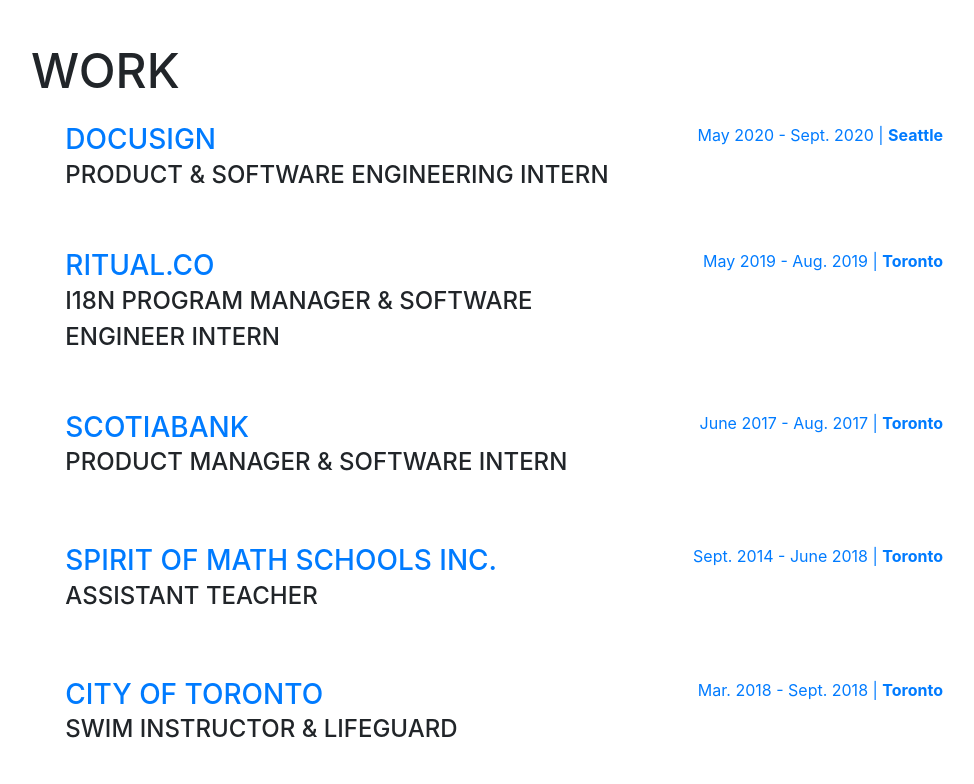
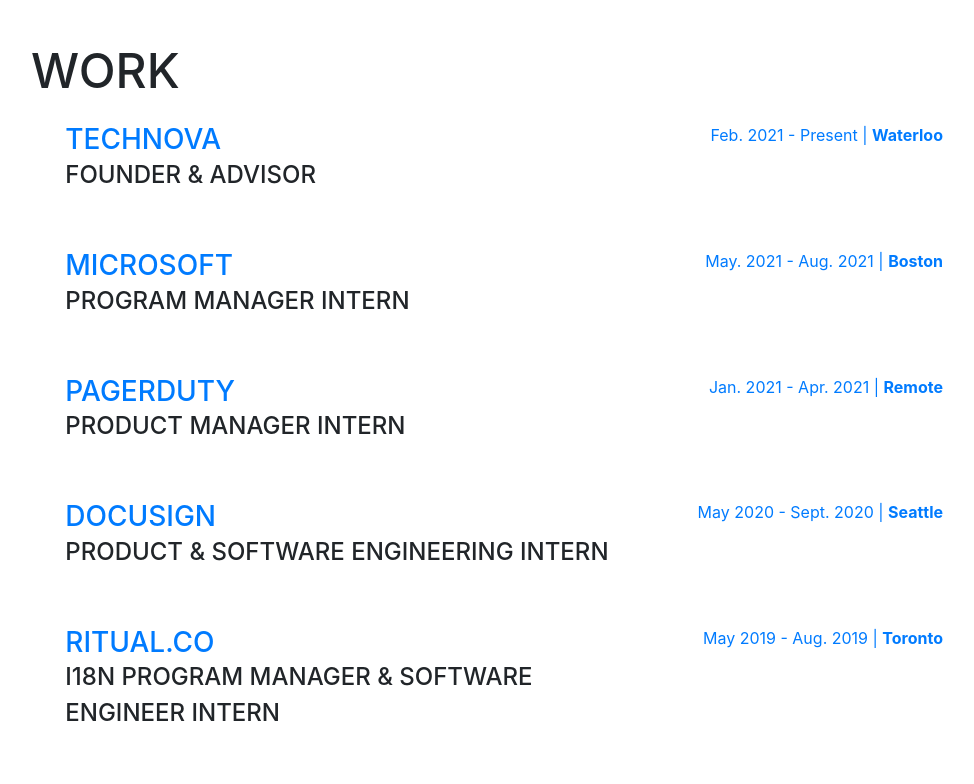
Before and after one commit to itscaroline/Resume, a website with bundled scripts: page index.html in a window 1280 px wide. Shown: the part 900-1684 px from the top of the page, without its empty margins (289-1263 px from the left). Built offline with nearby package versions, Linux system fonts and the light colour scheme; a web font is replaced by a local one.

Commit message:
Updated Experiences

```diff
--- a/index.html
+++ b/index.html
@@ -121,8 +121,71 @@
           <ul class="fa-ul mb-0">
 
             <div class="resume-item d-flex flex-column flex-md-row mb-5">
+              <div class="resume-content mr-auto">
+                <a href="https://www.itstechnova.org/">
+                  <h3 class="mb-0"> TechNova </h3>
+                </a>
+                <div class="subheading mb-2"> Founder & Advisor </div>
+
+                <!--
+                <ul>
+                  <li> Started & directed 1st global women+ in tech hackathon at University of Waterloo aimed at increasing gender‑equity in tech </li>
+                  <li> Scaled team from 3 to 21 in 2 months, raised over $75K in funding to welcome over 500 attendees from around the world </li>
+                  <li> Taught, mentored & trained team of 24 first time organizers by guiding, propelling and steering direction as necessary </li>
+                  <li> Defined strategy for monetizing, branding, recruitment, hacker experience & designed graphics, website and posts using Figma </li>
+                  <li> Previously: Chair & Web Product Manager at Women in Computer Science (WiCS), Sponsorship Director at Hack the NorthDesigned hi‑fi mockups using Figma to performed user testing & storytell to share learnings with 65 people inspiring 4 projects </li>
+                </ul>
+                -->
+              </div>
+              <div class="resume-date text-md-right">
+                <span class="text-primary"><p>Feb. 2021 - Present | <b>Waterloo</b></p> </span>
+              </div>
+            </div>
+
+            <div class="resume-item d-flex flex-column flex-md-row mb-5">
+              <div class="resume-content mr-auto">
+                <a href="https://www.microsoftnewengland.com/">
+                  <h3 class="mb-0"> Microsoft </h3>
+                </a>
+                <div class="subheading mb-2"> Program Manager Intern </div>
+
+                <!--
+                <ul>
+                  <li> Designed hi‑fi mockups using Figma to performed user testing & storytell to share learnings with 65 people inspiring 4 projects </li>
+                  <li> Conducted survey analysis on 280 users, performed competitive SWOT on 15 products to ideate, prioitize & identify best idea </li>
+                  <li> Scoped, defined & wrote A/V feature functional specs outlining accessibility, telemetry reqs & sharedout in 30 min video lesson </li>
+                </ul>
+                -->
+              </div>
+              <div class="resume-date text-md-right">
+                <span class="text-primary"><p>May. 2021 - Aug. 2021 | <b>Boston</b></p> </span>
+              </div>
+            </div>
+
+            <div class="resume-item d-flex flex-column flex-md-row mb-5">
+              <div class="resume-content mr-auto">
+                <a href="https://www.pagerduty.com/integrations/">
+                  <h3 class="mb-0"> PagerDuty </h3>
+                </a>
+                <div class="subheading mb-2"> Product Manager Intern </div>
+
+                <!--
+                <ul>
+                  <li> Owned full discovery, design & validation of admin console with projected revenue of $330K & estimated 4.9K users </li>
+                  <li> Led 5 customer calls, performed usability tests & wrote 17 page phased user‑stories for Early Access launch </li>
+                  <li> Pitched admin console to C‑Suite & Sr. Leadership which won top 5 projects company‑wide & employee choice award </li>
+                  <li> Synthesized data using SQL, Periscope & Looker from zendesk, uservoice & customer validations to make data and user driven decisions impacting 75% of the user base that improved product experience, nps and reduced support tickets & time by 92% </li>
+                </ul>
+                -->
+              </div>
+              <div class="resume-date text-md-right">
+                <span class="text-primary"><p>Jan. 2021 - Apr. 2021 | <b>Remote</b></p> </span>
+              </div>
+            </div>
+
+            <div class="resume-item d-flex flex-column flex-md-row mb-5">
                 <div class="resume-content mr-auto">
-                  <a href="https://account.docusign.com/">
+                  <a href="https://www.docusign.com/blog/developers/advanced-recipient-routing-your-esignature-integrations">
                     <h3 class="mb-0"> DocuSign </h3>
                   </a>
                   <div class="subheading mb-2"> Product & Software Engineering Intern </div>
@@ -407,7 +470,7 @@
               <!-- <p> </p> -->
             </div>
             <div class="resume-date text-md-right">
-              <span class="text-primary">2018 - 2022 <br> <b> Waterloo, Canada </b> </span>
+              <span class="text-primary">2018 - 2023 <br> <b> Waterloo, Canada </b> </span>
             </div>
           </div>
 
```
